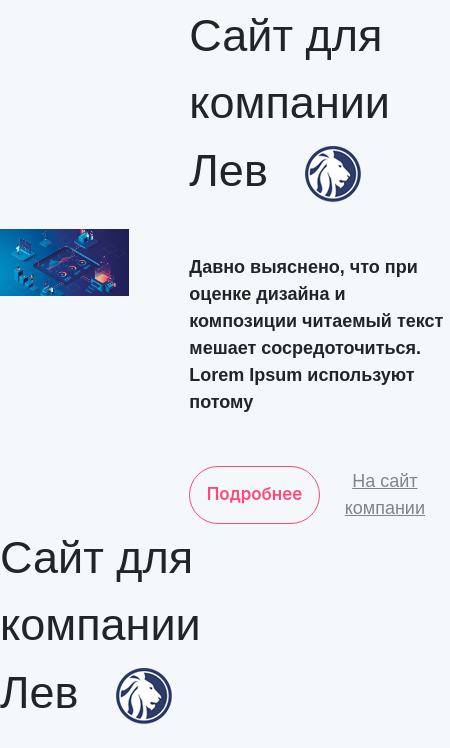
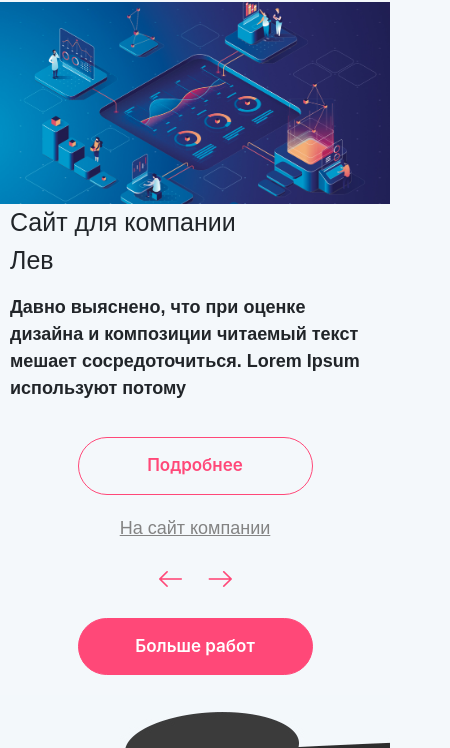
Before and after one commit to AlexWebUa/osminog, a website: page index.html in a window 390 px wide. Shown: the part 8167-8915 px from the top of the page, 450 px wide, since content can reach past the window. Drawn offline with Linux system fonts and the light colour scheme.

Commit message:
Remade #portfolio

```diff
--- a/index.html
+++ b/index.html
@@ -669,47 +669,42 @@
             <h2>Портфолио</h2>
         </div>
     </div>
-    <div class="portfolio-works">
-        <div class="row w-100">
-            <div class="col">
+    <div class="portfolio-wrapper">
+        <div class="portfolio-works" id="portfolioSlider">
+            <div class="work work-1">
                 <img alt="portfolio-1.jpg" src="assets/img/portfolio-1.jpg">
-            </div>
-            <div class="col work">
-                <div class="work-description work-description-1">
+                <div class="work-description-wrap">
+                    <div class="work-description">
                         <div class="description-heading">Сайт для компании Лев <span class="lion-icon"></span></div>
                         <div class="description-description">Давно выяснено, что при оценке дизайна и композиции читаемый
                             текст мешает сосредоточиться. Lorem Ipsum используют потому
                         </div>
-                    <div class="row">
-                        <div class="col">
+                        <div class="description-footer">
                             <button class="btn btn-outline">Подробнее</button>
-                        </div>
-                        <div class="col site-link">
-                            <a href="#">На сайт компании</a>
+                            <a href="#" class="site-link">На сайт компании</a>
                         </div>
                     </div>
                 </div>
             </div>
-            <div class="w-100"></div>
-            <div class="col work">
-                <div class="work-description work-description-2">
+            <div class="work work-2">
+                <img alt="portfolio-1.jpg" src="assets/img/portfolio-1.jpg">
+                <div class="work-description-wrap">
+                    <div class="work-description">
                         <div class="description-heading">Сайт для компании Лев <span class="lion-icon"></span></div>
                         <div class="description-description">Давно выяснено, что при оценке дизайна и композиции читаемый
                             текст мешает сосредоточиться. Lorem Ipsum используют потому
                         </div>
-                    <div class="row">
-                        <div class="col">
+                        <div class="description-footer">
                             <button class="btn btn-outline">Подробнее</button>
-                        </div>
-                        <div class="col site-link">
-                            <a href="#">На сайт компании</a>
+                            <a href="#" class="site-link">На сайт компании</a>
                         </div>
                     </div>
                 </div>
             </div>
-            <div class="col">
-                <img alt="portfolio-2.jpg" src="assets/img/portfolio-2.jpg">
         </div>
+        <div class="sliderControls mobile-only" id="portfolioControls">
+            <div class="prev"></div>
+            <div class="next"></div>
         </div>
         <button class="btn btn-fill">Больше работ<span class="line"></span><span class="arrow"></span></button>
     </div>
@@ -784,7 +779,6 @@
 
 
 <!--TODO: remake #reviews (3 types of review)-->
-<!--TODO: remake #portfolio (like a slider)-->
 <!--TODO: make mobile accordeons in footer-->
 <!--TODO: use non-rounded images in #clients-->
 <!--TODO: make it all adaptive-->
--- a/js/main.js
+++ b/js/main.js
@@ -124,6 +124,13 @@ $(document).ready(() => {
             prevArrow: $('#aboutControls .prev')[0],
             nextArrow: $('#aboutControls .next')[0],
             speed: 1000
+        });
+
+        $('#portfolioSlider').slick({
+            infinite: false,
+            prevArrow: $('#portfolioControls .prev')[0],
+            nextArrow: $('#portfolioControls .next')[0],
+            speed: 1000
         })
     }
 });
--- a/sass/main.scss
+++ b/sass/main.scss
@@ -229,7 +229,6 @@ header.header-fixed {
     }
 }
 
-
 #services {
     margin: 100px 0;
     display: flex;
@@ -372,7 +371,6 @@ header.header-fixed {
 
 }
 
-
 #about {
     background:
         url("../assets/img/tentacles-top_1.jpg") 0 0 no-repeat,
@@ -434,7 +432,6 @@ header.header-fixed {
         }
     }
 }
-
 
 #advantages {
     padding-top: 80px;
@@ -631,7 +628,6 @@ header.header-fixed {
     }
 }
 
-
 #clients {
 
     .clients-heading {
@@ -689,7 +685,6 @@ header.header-fixed {
     }
 }
 
-
 #portfolio {
     .portfolio-heading {
         display: flex;
@@ -716,19 +711,15 @@ header.header-fixed {
     }
 
     .portfolio-works {
+
+        .work {
+            width: 100%;
             display: flex;
-        flex-direction: column;
+            flex-direction: row;
 
-        .row {
-            margin: 0;
-            align-items: center;
-
-            .col {
-                padding: 0;
-
-                .work-description {
-                    width: 100%;
-                    max-width: 680px;
+            img  {
+                max-width: 50%;
+            }
 
             .description-heading {
                 font-family: "Gilroy Light", sans-serif;
@@ -737,7 +728,6 @@ header.header-fixed {
                 .lion-icon {
                     content: url("../assets/img/lion-icon.png");
                     vertical-align: middle;
-                            margin: 0 25px;
                 }
             }
 
@@ -748,6 +738,12 @@ header.header-fixed {
                 padding: 50px 0;
             }
 
+            .description-footer {
+                display: flex;
+                justify-content: space-evenly;
+                align-items: center;
+            }
+
             .site-link {
                 font-family: "Gilroy Medium", sans-serif;
                 font-size: 18px;
@@ -756,26 +752,25 @@ header.header-fixed {
                 text-decoration: underline;
             }
 
-                    &-1 {
-                        margin-left: 60px;
-                        margin-right: auto;
-                    }
+            .work-description-wrap {
+                display: flex;
+                justify-content: center;
+                align-items: center;
 
-                    &-2 {
-                        margin-right: 60px;
-                        margin-left: auto;
+                .work-description {
+                    width: 70%;
                 }
             }
         }
 
-            img {
-                width: 100%;
+        .work-2 {
+            flex-direction: row-reverse;
         }
     }
 
-        &>button {
-            margin: 80px auto;
-        }
+    .portfolio-wrapper>button {
+            display: block;
+            margin: 20px auto;
     }
 }
 
@@ -1313,11 +1308,59 @@ footer {
                 width: 100%;
             }
         }
+        .portfolio-works {
+            .work {
+                flex-direction: column;
+
+                img {
+                    width: 100%;
+                    max-width: 100%;
+                }
+
+                .work-description-wrap {
+                    .work-description {
+                        width: 100%;
+                        padding: 0 10px;
+
+                        .description-heading {
+                            font-size: 25px;
+                            max-width: 70%;
+
+                            span {
+                                display: none;
+                            }
+                        }
+
+                        .description-description {
+                            font-size: 18px;
+                            padding: 15px 0;
+                        }
+
+                        .description-footer {
+                            flex-direction: column;
+                            margin-bottom: 25px;
+
+                            button {
+                                margin: 20px auto;
+                            }
+                        }
+                    }
+                }
+            }
+        }
+        .sliderControls {
+            display: block;
+            text-align: center;
+        }
     }
 
     footer {
         background-size: auto;
         padding-top: 100px;
+
+        .footer-links {
+            display: block;
+        }
 
         .footer-contacts {
             flex-direction: row-reverse;
```
Also changed, not shown: css/main.min.css. Lines whose indentation alone changed are shown as unchanged.
